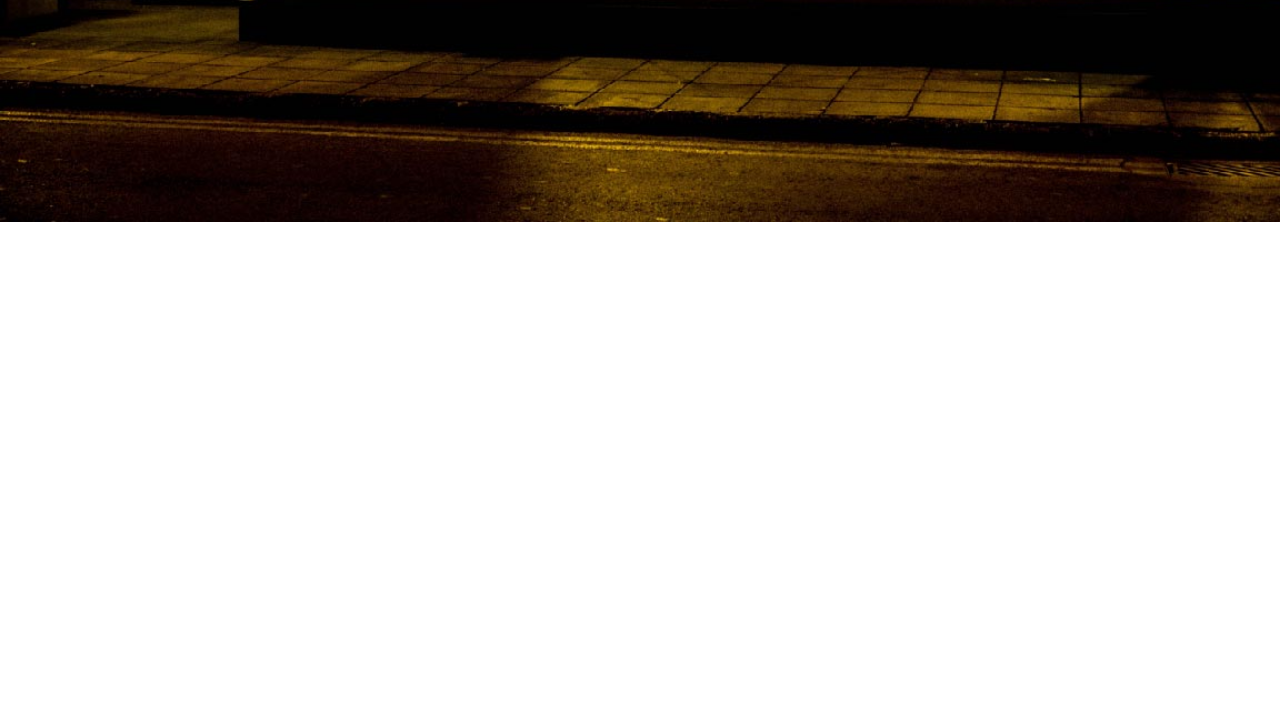
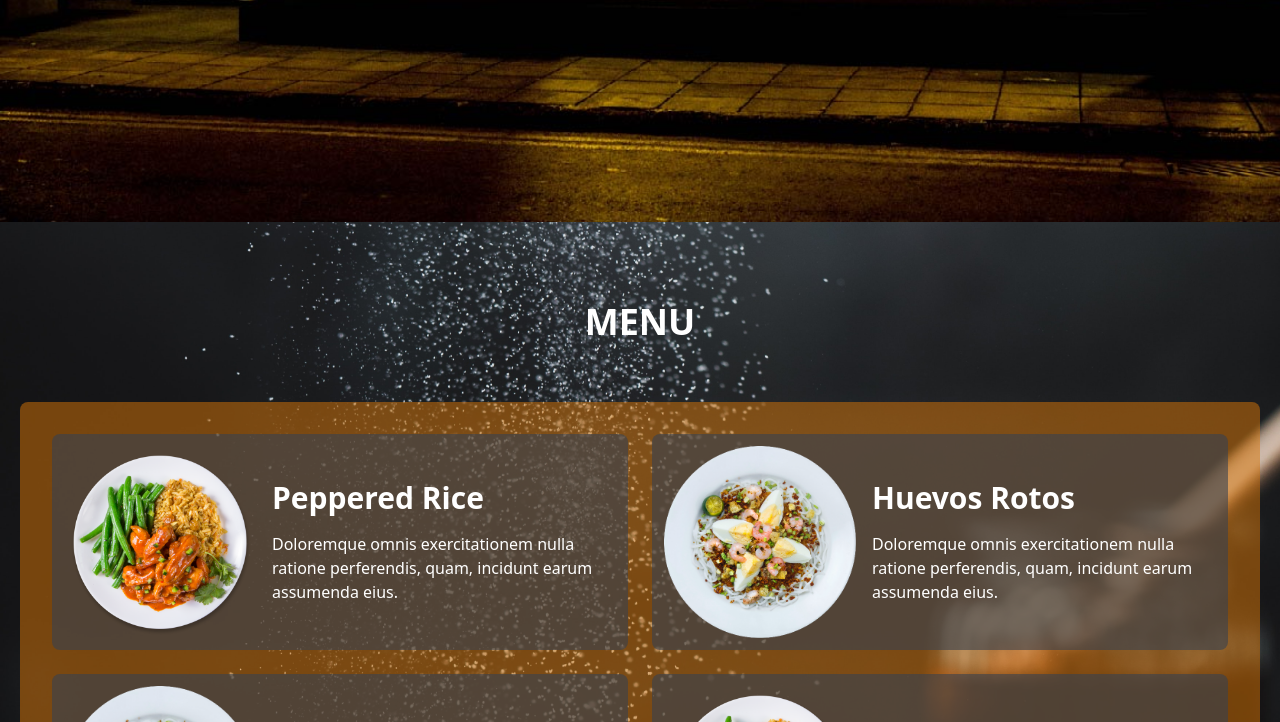
Before and after one commit to AshakaE/restaurant, a website: page dist/index.html in a window 1280 px wide. Shown: the part 578-1300 px from the top of the page. Before the commit the page ends 800 px from the top, so only its background shows below. Drawn offline with Linux system fonts and the light colour scheme.

Commit message:
Add menu

```diff
--- a/assets/css/styles.css
+++ b/assets/css/styles.css
@@ -4,3 +4,9 @@
   background-size: cover;
   background-repeat: no-repeat;
 }
+.menu-bg {
+  background-image: url('../img/menu.jpg');
+  height: 100vh;
+  background-size: cover;
+  background-repeat: no-repeat;
+}
```
Also changed, not shown: assets/css/build.css, assets/img/11.png (added), assets/img/2.jpg (added), assets/img/6.jpg (added), assets/img/menu.jpg (added), dist/index.html.
